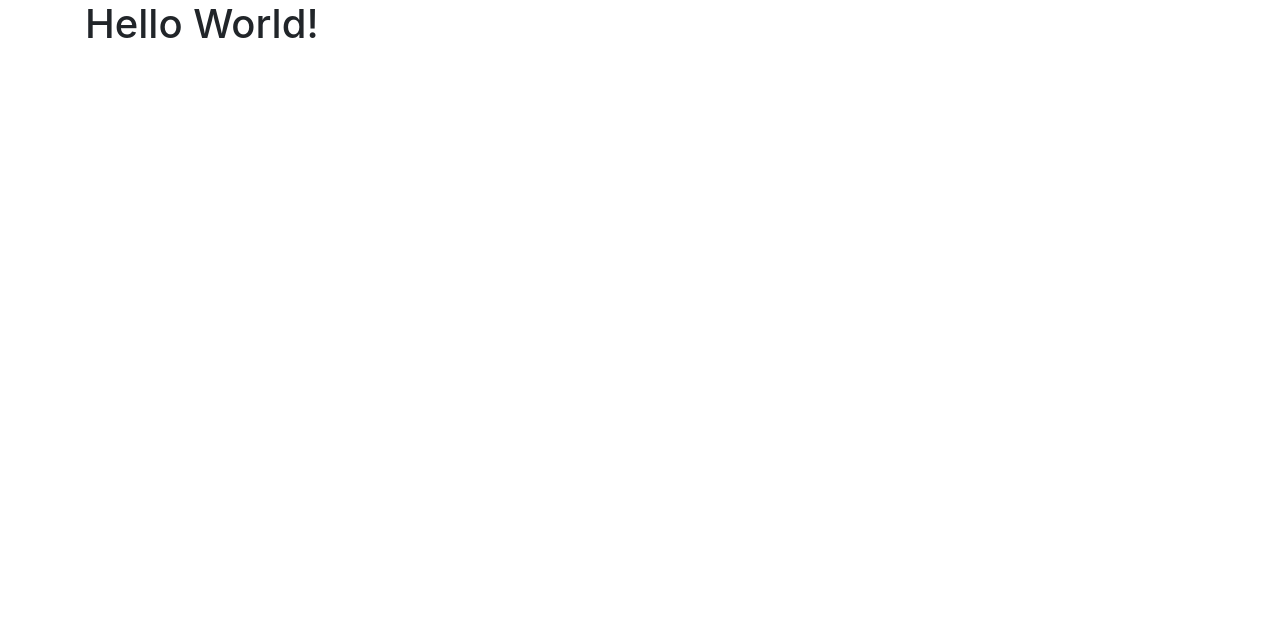
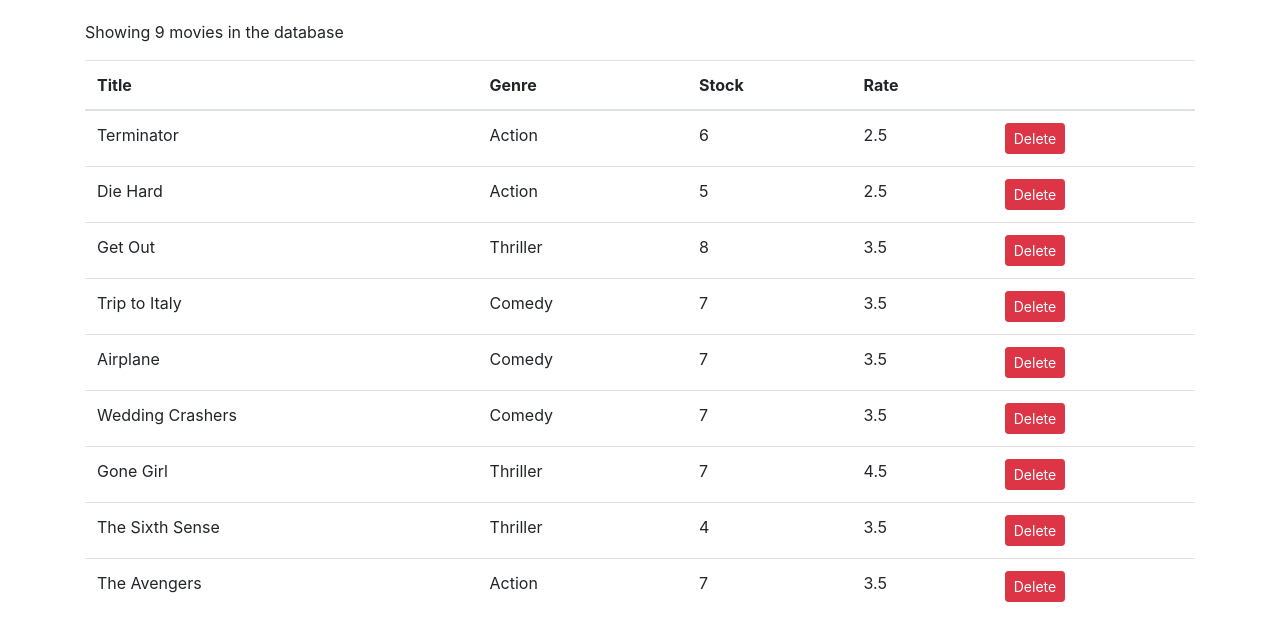
Before and after one commit to ThimoReumerman/ProjectVidly-React, a React (Create React App) app: page / in a window 1280 px wide. Shown: the top 640 px of the page. Built offline with nearby package versions, Linux system fonts and the light colour scheme.

Commit message:
Added working movie DB screen

```diff
--- a/src/App.js
+++ b/src/App.js
@@ -1,10 +1,11 @@
 import React from 'react';
+import Movies from './components/movies';
 import './App.css';
 
 function App() {
   return (
     <main className="container">
-      <h1>Hello World!</h1>
+      <Movies />
     </main>
   );
 }
--- /dev/null
+++ b/src/components/movies.jsx
@@ -0,0 +1,55 @@
+import React, { Component } from "react";
+import { getMovies } from "../services/fakeMovieService";
+
+class Movies extends Component {
+  state = {
+    movies: getMovies()
+  };
+
+  handleDelete = movie => {
+    const movies = this.state.movies.filter(m => m._id !== movie._id);
+    this.setState({ movies });
+  };
+
+  render() {
+    const { length: count } = this.state.movies;
+    if (count <= 0) return <p>There are no movies in the database.</p>;
+
+    return (
+      <React.Fragment>
+        <p>Showing {count} movies in the database</p>
+        <table className="table">
+          <thead>
+            <tr>
+              <th>Title</th>
+              <th>Genre</th>
+              <th>Stock</th>
+              <th>Rate</th>
+              <th></th>
+            </tr>
+          </thead>
+          <tbody>
+            {this.state.movies.map(movie => (
+              <tr key={movie._id}>
+                <td>{movie.title}</td>
+                <td>{movie.genre.name}</td>
+                <td>{movie.numberInStock}</td>
+                <td>{movie.dailyRentalRate}</td>
+                <td>
+                  <button
+                    onClick={() => this.handleDelete(movie)}
+                    className="btn btn-danger btn-sm"
+                  >
+                    Delete
+                  </button>
+                </td>
+              </tr>
+            ))}
+          </tbody>
+        </table>
+      </React.Fragment>
+    );
+  }
+}
+
+export default Movies;
--- a/src/index.css
+++ b/src/index.css
@@ -1,5 +1,6 @@
 body {
   margin: 0;
+  padding: 20px 0 0 0;
   font-family: -apple-system, BlinkMacSystemFont, 'Segoe UI', 'Roboto', 'Oxygen',
     'Ubuntu', 'Cantarell', 'Fira Sans', 'Droid Sans', 'Helvetica Neue',
     sans-serif;
```
